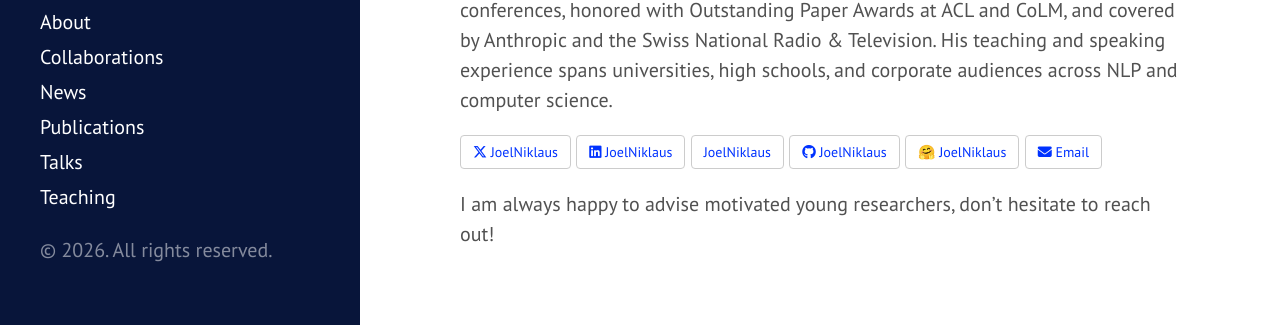
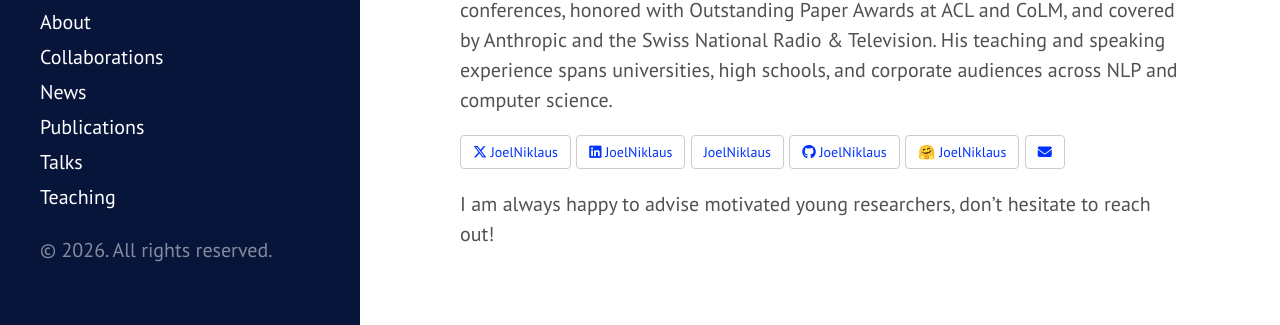
Before and after one commit to JoelNiklaus/joelniklaus.github.io, a Jekyll site: the page built from index.md, in a window 1280 px wide and 1034 px high. Shown: the part 665-990 px from the top of the window. Built offline with Jekyll 4.4.1, drawn with Linux system fonts in a browser that asks for light colours; a style sheet for code colours, icons or effects is not loaded.

Commit message:
Make email button icon-only so it fits the social row

```diff
--- a/index.md
+++ b/index.md
@@ -16,7 +16,7 @@ His teaching and speaking experience spans universities, high schools, and corpo
 <a href="https://scholar.google.com/citations?user=qJ8iricAAAAJ&hl=de&oi=ao" target="_blank" type="button" class="btn"><i class="ai ai-google-scholar"></i> JoelNiklaus</a>
 <a href="https://github.com/JoelNiklaus" target="_blank" type="button" class="btn"><i class="fa-brands fa-github"></i> JoelNiklaus</a>
 <a href="https://huggingface.co/joelniklaus" target="_blank" type="button" class="btn">🤗 JoelNiklaus</a>
-<a href="mailto:joel@niklaus.ai" type="button" class="btn"><i class="fa-solid fa-envelope"></i> Email</a>
+<a href="mailto:joel@niklaus.ai" type="button" class="btn" title="Email" aria-label="Email"><i class="fa-solid fa-envelope"></i></a>
 
 I am always happy to advise motivated young researchers, don't hesitate to reach out!
 
```
